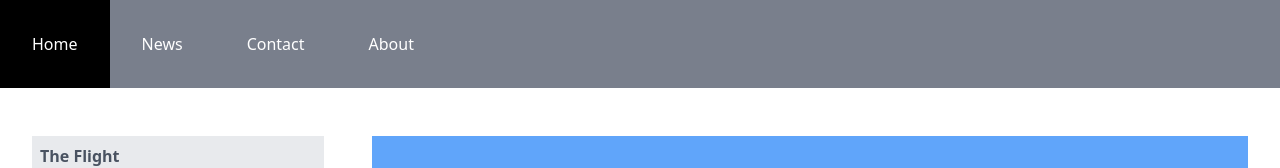
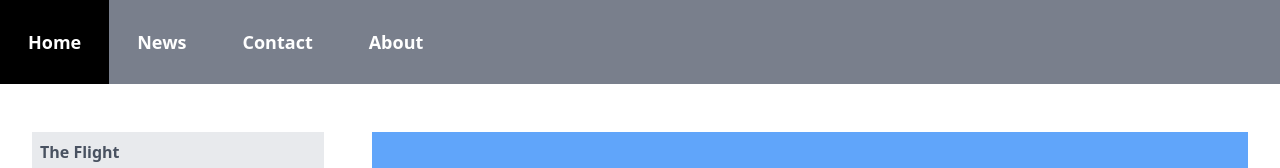
Before and after one commit to Talika-Bajaj/tailwind-website-layout, a website: page index.html in a window 1280 px wide. Shown: the top 168 px of the page. Drawn offline with Linux system fonts and the light colour scheme.

Commit message:
Updat some styles

```diff
--- a/index.html
+++ b/index.html
@@ -10,17 +10,17 @@
     <div>
         <header class="bg-gray-500/90">
             <nav>
-                <ul class="flex text-white xxs:flex-col xxs:items-center">
-                    <li class="p-8 bg-green-500/85 cursor-pointer duration-300 hover:bg-black xxs:w-full xxs:text-center">
+                <ul class="flex text-white font-semibold text-lg xxs:flex-col xxs:items-center">
+                    <li class="p-7 bg-green-500/85 cursor-pointer duration-300 hover:bg-black xxs:w-full xxs:text-center">
                         <a href="">Home</a>
                     </li>
-                    <li class="p-8 cursor-pointer duration-300 hover:bg-black ">
+                    <li class="p-7 cursor-pointer duration-300 hover:bg-black ">
                         <a href="">News</a>
                     </li>
-                    <li class="p-8 cursor-pointer duration-300 hover:bg-black ">
+                    <li class="p-7 cursor-pointer duration-300 hover:bg-black ">
                         <a href="">Contact</a>
                     </li>
-                    <li class="p-8 cursor-pointer duration-300 hover:bg-black ">
+                    <li class="p-7 cursor-pointer duration-300 hover:bg-black ">
                         <a href="">About</a>
                     </li>
                 </ul>
```
